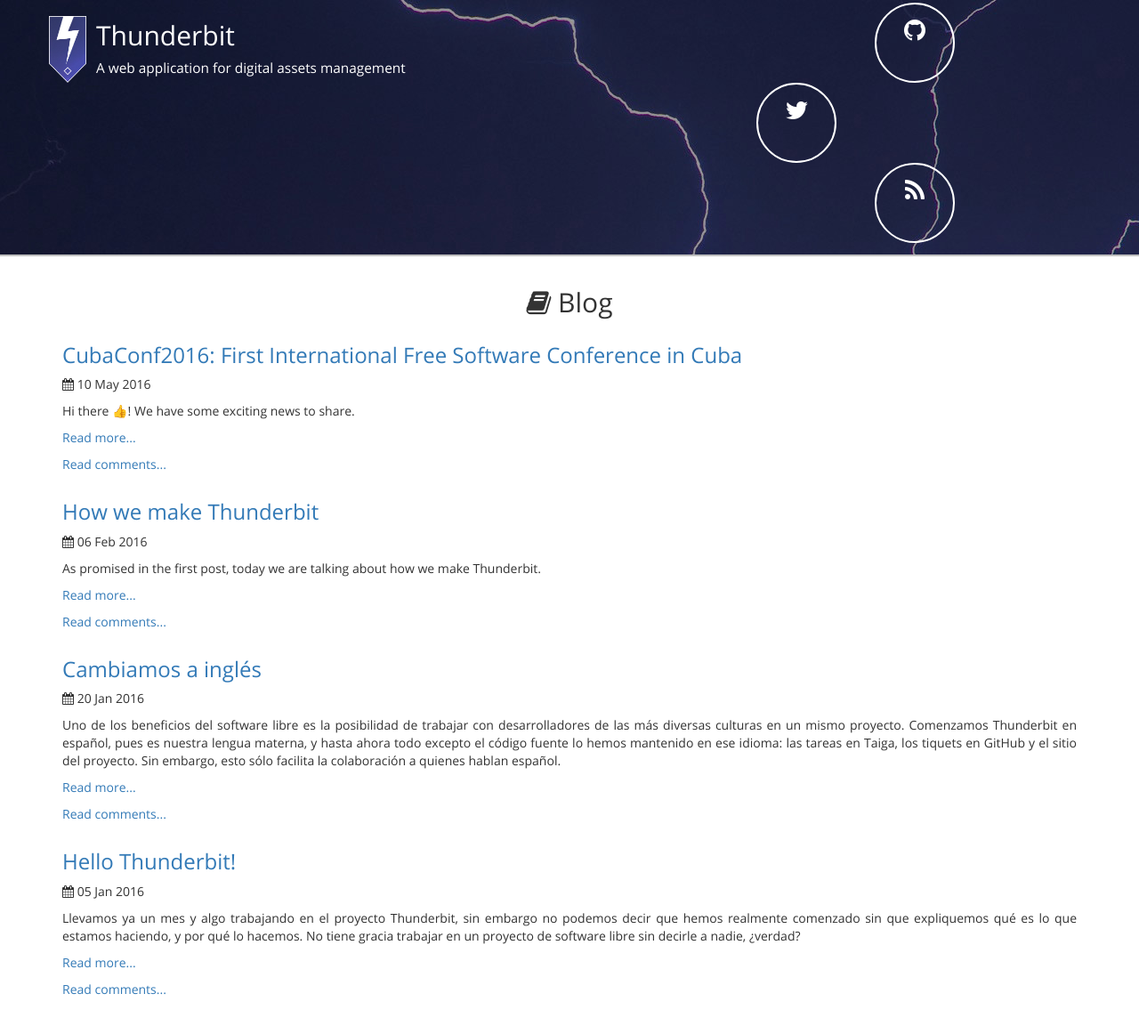
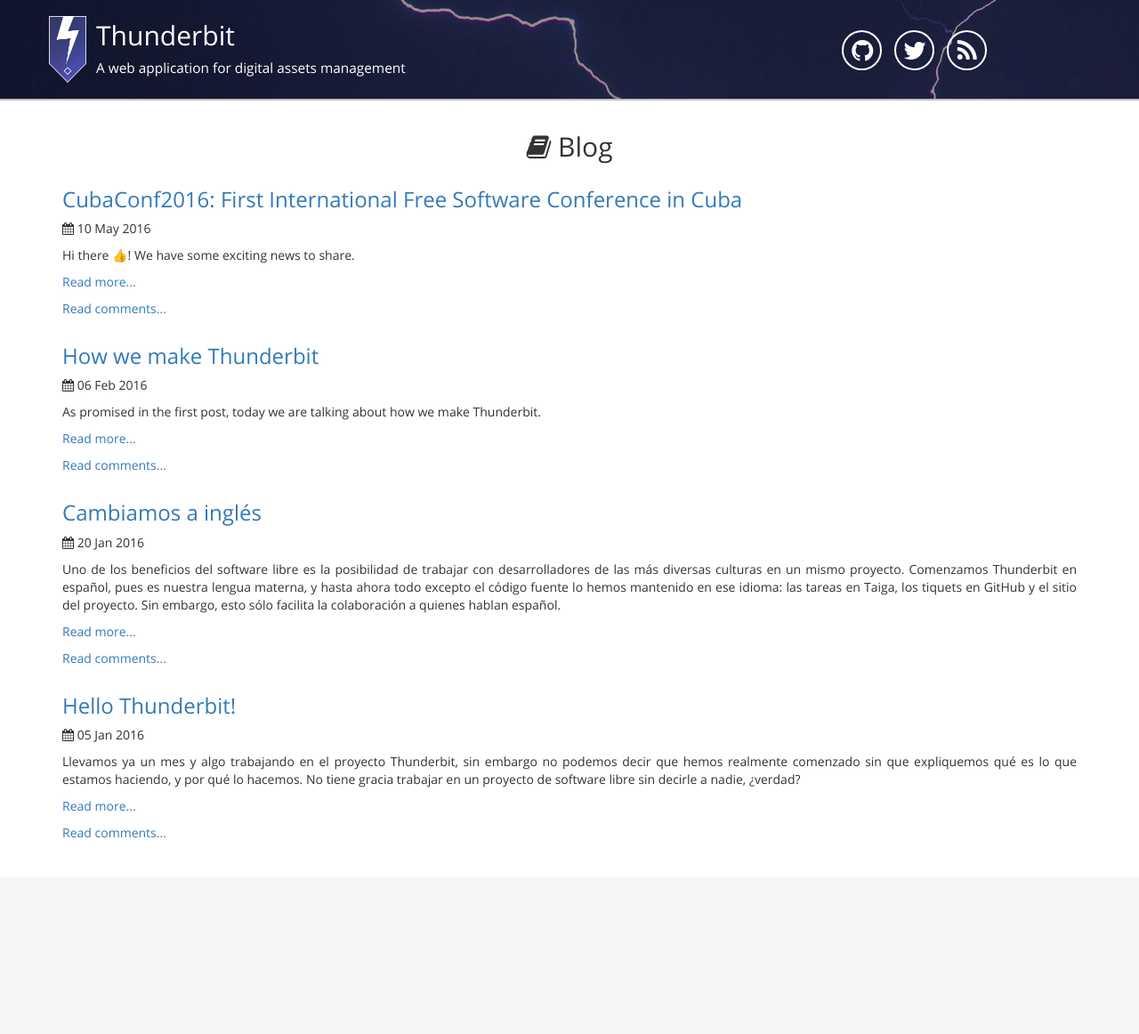
Before and after one commit to thunderbit/thunderbit, a Jekyll site: the page built from blog/index.html, in a window 1280 px wide. Shown: the whole page at 89% size. Built offline with Jekyll 4.4.1, drawn with Linux system fonts in a browser that asks for light colours; emoji names are drawn with the system emoji font; after the commit the page ends 986 px from its top, so only the background shows below that.

Commit message:
Updated styles for the blog's social buttons

```diff
--- a/css/styles.css
+++ b/css/styles.css
@@ -88,6 +88,22 @@
 #blog_header #logo_holder {
     background: url("../images/logo-wb.png") left top 15px / 42px 75px no-repeat;
     padding-left: 53px;
+}
+
+#blog_header .social-buttons li a {
+    width: 45px;
+    height: 45px;
+    padding: 7px 0 0 1px;
+    border: 2px solid #fff;
+    border-radius: 50%;
+    vertical-align: middle;
+    display: block;
+    text-align: center;
+    margin-top: 31px;
+}
+
+#blog_header .social-buttons li:nth-child(2) {
+    margin-right: 0;
 }
 
 .center-image-markdown {
```
